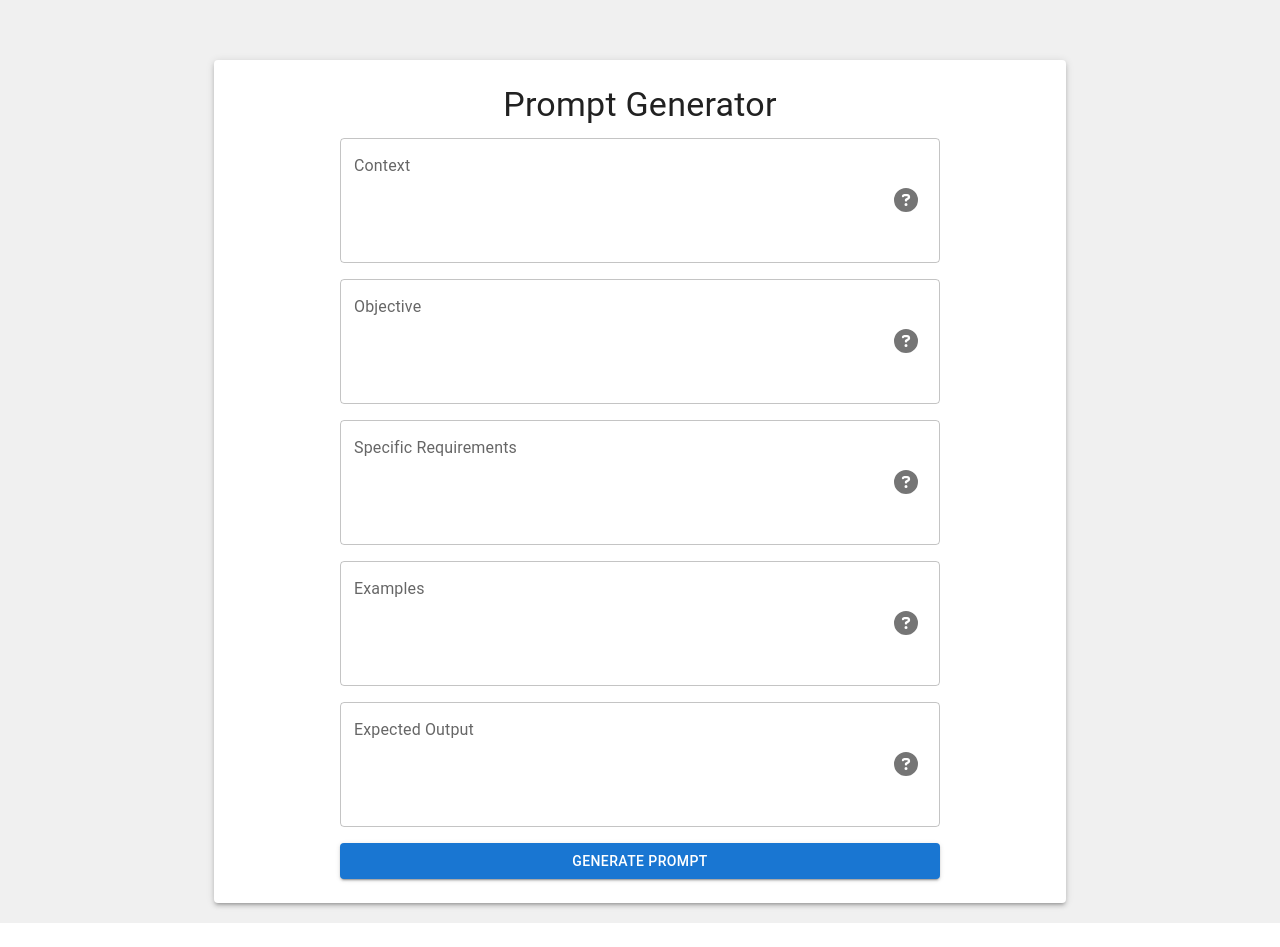
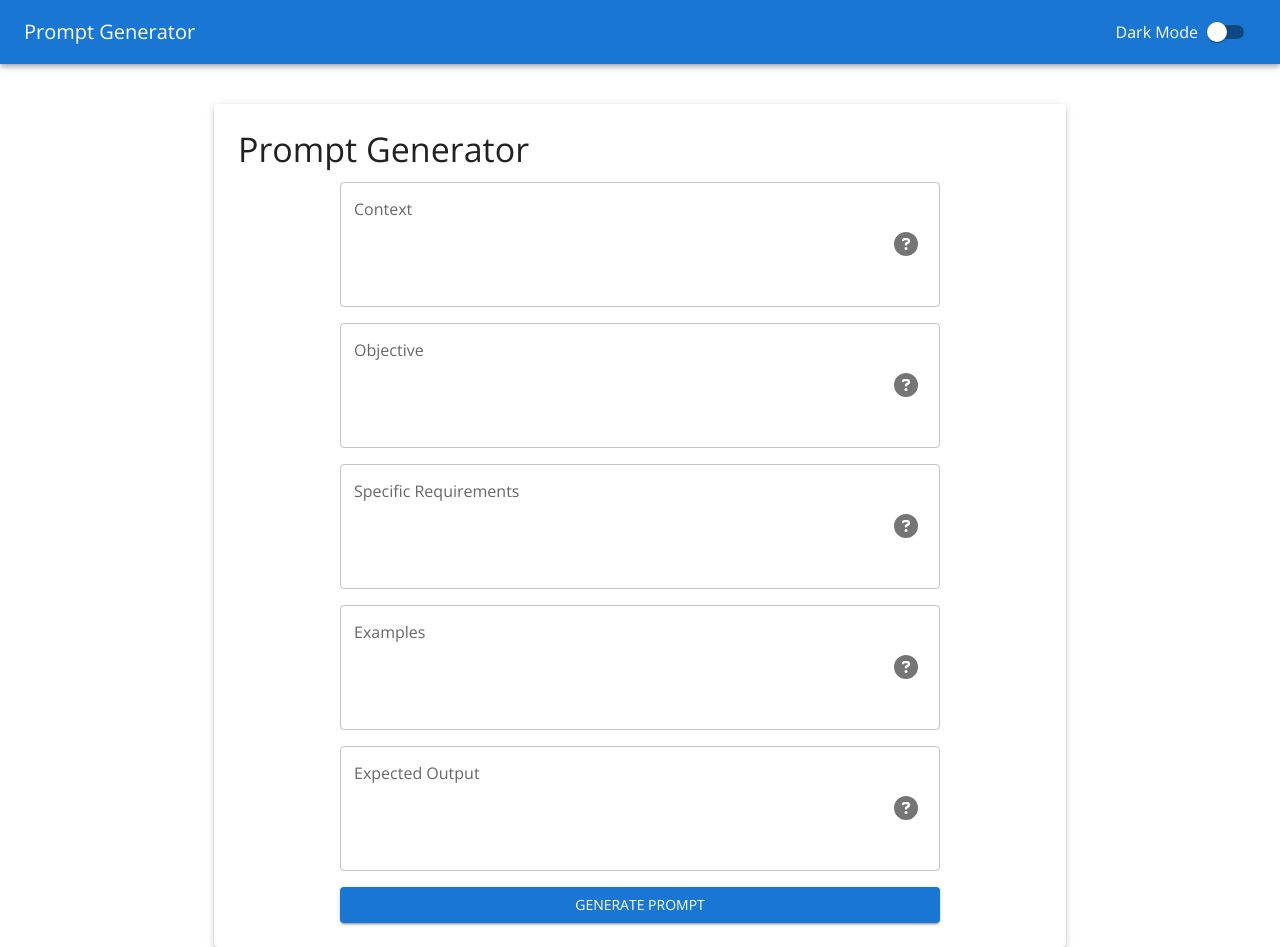
Before and after one commit to Spottie97/prompter, a React (Create React App) app in the folder prompt-generator/: page / in a window 1280 px wide. Before the commit the page ends 923 px from the top, so only its background shows below. Built offline with nearby package versions, Linux system fonts and the light colour scheme.

Commit message:
Update design

```diff
--- a/prompt-generator/public/index.html
+++ b/prompt-generator/public/index.html
@@ -4,6 +4,7 @@
     <meta charset="utf-8" />
     <link rel="icon" href="%PUBLIC_URL%/favicon.ico" />
     <meta name="viewport" content="width=device-width, initial-scale=1" />
+    <link rel="stylesheet" href="https://fonts.googleapis.com/css2?family=Open+Sans:wght@300;400;600;700&display=swap">
     <meta name="theme-color" content="#000000" />
     <meta
       name="description"
--- a/prompt-generator/src/App.css
+++ b/prompt-generator/src/App.css
@@ -72,7 +72,7 @@ pre {
 
 body {
   margin: 0;
-  font-family: 'Roboto', sans-serif;
+  font-family: 'Open Sans', sans-serif;
 }
 
 .App {
@@ -84,3 +84,11 @@ body {
   align-items: center;
   justify-content: center;
 }
+
+pre {
+  text-align: left;
+  background-color: inherit; /* inherit background color for dark mode */
+  padding: 20px;
+  border-radius: 5px;
+  border: 1px solid #ccc;
+}
--- a/prompt-generator/src/App.js
+++ b/prompt-generator/src/App.js
@@ -1,12 +1,40 @@
-import React from 'react';
+import React, { useState } from 'react';
+import { ThemeProvider, createTheme, CssBaseline, Container, Switch, Typography, AppBar, Toolbar } from '@mui/material';
 import PromptForm from './PromptForm';
 import './App.css';
 
 function App() {
+  const [darkMode, setDarkMode] = useState(false);
+
+  const theme = createTheme({
+    palette: {
+      mode: darkMode ? 'dark' : 'light',
+    },
+    typography: {
+      fontFamily: 'Open Sans, Arial',
+    },
+  });
+
+  const handleToggle = () => {
+    setDarkMode(!darkMode);
+  };
+
   return (
-    <div className="App">
-      <PromptForm />
-    </div>
+    <ThemeProvider theme={theme}>
+      <CssBaseline />
+      <AppBar position="static">
+        <Toolbar>
+          <Typography variant="h6" style={{ flexGrow: 1 }}>
+            Prompt Generator
+          </Typography>
+          <Typography variant="body1">Dark Mode</Typography>
+          <Switch checked={darkMode} onChange={handleToggle} />
+        </Toolbar>
+      </AppBar>
+      <Container>
+        <PromptForm />
+      </Container>
+    </ThemeProvider>
   );
 }
 
--- a/prompt-generator/src/PromptForm.js
+++ b/prompt-generator/src/PromptForm.js
@@ -42,9 +42,11 @@ const PromptForm = () => {
       ${output}
     `;
     setPrompt(generatedPrompt);
-    if (outputRef.current) {
-      outputRef.current.scrollIntoView({ behavior: 'smooth' });
-    }
+    setTimeout(() => {
+      if (outputRef.current) {
+        outputRef.current.scrollIntoView({ behavior: 'smooth' });
+      }
+    }, 100);
   };
 
   const handleCopy = () => {
```
